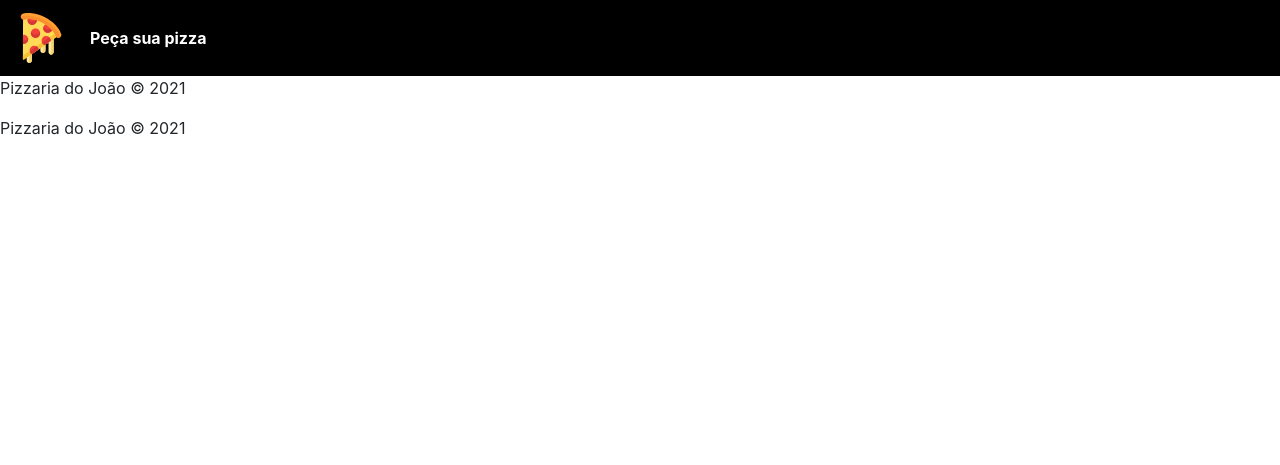
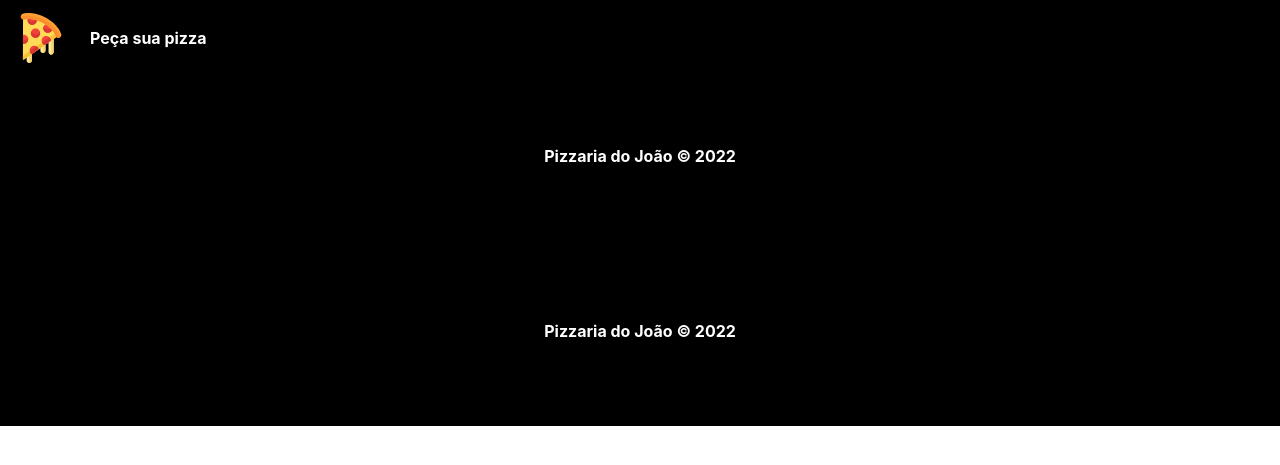
Before and after one commit to TaviloBreno/delivery_pizzaria, a PHP site: template templates/footer.php in a window 1280 px wide. Shown: the top 465 px of the page. Run offline with PHP 8.4, Linux system fonts and the light colour scheme; the template is opened without the code that fills it, so the values that code supplies are empty; a stand-in replaces the project's code that opens the database connection.

Commit message:
Estilizando o rodapé

```diff
--- a/css/style.css
+++ b/css/style.css
@@ -16,3 +16,17 @@
 .navbar.navbar-expand-lg a{
 	color: #fff;
 }
+
+/* Footer */
+
+footer{
+	position: relative;
+	width: 100%;
+	height: 175px;
+	background: #000;
+	color: #fff;
+	display: flex;
+	align-items: center;
+	justify-content: center;
+	font-weight: bold
+}
--- a/templates/footer.php
+++ b/templates/footer.php
@@ -1,5 +1,5 @@
  <footer>
-    <p>Pizzaria do João &copy; 2021</p>
+    <p>Pizzaria do João &copy; <?= date("Y") ?></p>
   </footer>
   <!-- Bootstrap JS -->
   <script src="https://code.jquery.com/jquery-3.5.1.slim.min.js" integrity="sha384-DfXdz2htPH0lsSSs5nCTpuj/zy4C+OGpamoFVy38MVBnE+IbbVYUew+OrCXaRkfj" crossorigin="anonymous"></script>
```
